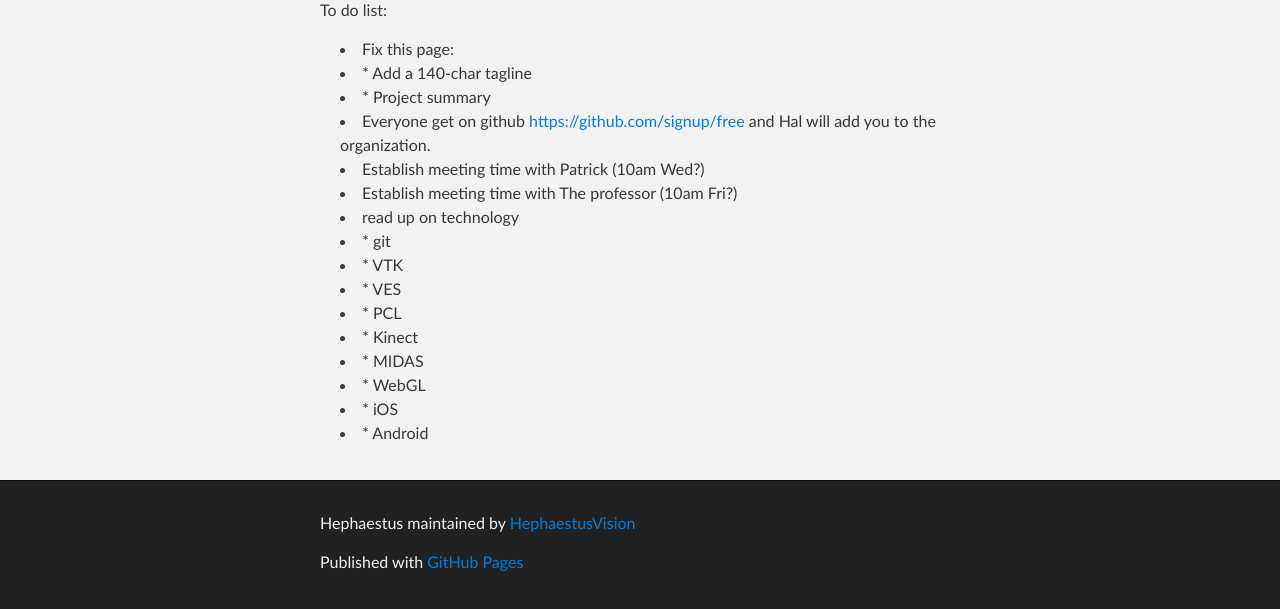
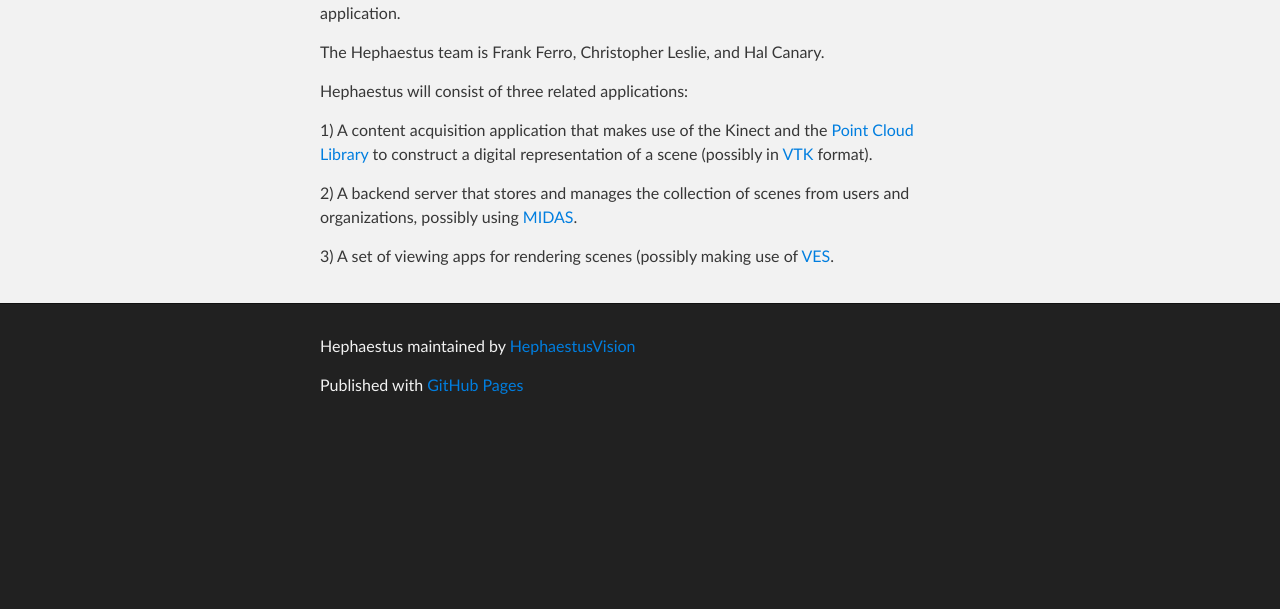
Before and after one commit to HephaestusVision/hephaestus, a plain HTML site: page index.html in a window 1280 px wide. Shown: the part 383-992 px from the top of the page. After the commit the page ends 815 px from the top, so only its background shows below. Drawn offline with Linux system fonts and the light colour scheme.

Commit message:
Create gh-pages branch via GitHub

```diff
--- a/index.html
+++ b/index.html
@@ -31,30 +31,19 @@
     <!-- MAIN CONTENT -->
     <div id="main_content_wrap" class="outer">
       <section id="main_content" class="inner">
-        <h3>Welcome to The Hephaestus Vision project.</h3>
+        <h1>The Hephaestus Project</h1>
 
-<p>The Hephaestus team is Frank Ferro, Christopher Leslie, and Hal Canary. </p>
+<p>Create, View, and Share 3D Scenes Using a Depth Camera and a WebGL/iOS/Android application.</p>
 
-<p>To do list:</p>
+<p>The Hephaestus team is Frank Ferro, Christopher Leslie, and Hal Canary.</p>
 
-<ul>
-<li>Fix this page:</li>
-<li>* Add a 140-char tagline</li>
-<li>* Project summary</li>
-<li>Everyone get on github <a href="https://github.com/signup/free">https://github.com/signup/free</a> and Hal will add you to the organization.</li>
-<li>Establish meeting time with Patrick (10am Wed?)</li>
-<li>Establish meeting time with The professor (10am Fri?)</li>
-<li>read up on technology</li>
-<li>* git</li>
-<li>* VTK</li>
-<li>* VES</li>
-<li>* PCL</li>
-<li>* Kinect</li>
-<li>* MIDAS</li>
-<li>* WebGL</li>
-<li>* iOS</li>
-<li>* Android</li>
-</ul>
+<p>Hephaestus will consist of three related applications:</p>
+
+<p>1) A content acquisition application that makes use of the Kinect and the <a href="http://pointclouds.org/">Point Cloud Library</a> to construct a digital representation of a scene (possibly in <a href="http://www.vtk.org/">VTK</a> format).</p>
+
+<p>2) A backend server that stores and manages the collection of scenes from users and organizations, possibly using <a href="http://www.midasplatform.org/">MIDAS</a>.</p>
+
+<p>3) A set of viewing apps for rendering scenes (possibly making use of <a href="http://www.vtk.org/Wiki/VES">VES</a>.</p>
       </section>
     </div>
 
--- a/params.json
+++ b/params.json
@@ -1 +1 @@
-{"google":"","note":"Don't delete this file! It's used internally to help with page regeneration.","name":"Hephaestus","tagline":"Create, View, and Share 3D Scenes Using a Depth Camera and a WebGL/iOS/Android application.","body":"### Welcome to The Hephaestus Vision project.\r\n\r\nThe Hephaestus team is Frank Ferro, Christopher Leslie, and Hal Canary. \r\n\r\nTo do list:\r\n* Fix this page:\r\n* * Add a 140-char tagline\r\n* * Project summary\r\n* Everyone get on github <https://github.com/signup/free> and Hal will add you to the organization.\r\n* Establish meeting time with Patrick (10am Wed?)\r\n* Establish meeting time with The professor (10am Fri?)\r\n* read up on technology\r\n* * git\r\n* * VTK\r\n* * VES\r\n* * PCL\r\n* * Kinect\r\n* * MIDAS\r\n* * WebGL\r\n* * iOS\r\n* * Android"}
+{"note":"Don't delete this file! It's used internally to help with page regeneration.","google":"","tagline":"Create, View, and Share 3D Scenes Using a Depth Camera and a WebGL/iOS/Android application.","body":"The Hephaestus Project\r\n======================\r\n\r\nCreate, View, and Share 3D Scenes Using a Depth Camera and a WebGL/iOS/Android application.\r\n\r\nThe Hephaestus team is Frank Ferro, Christopher Leslie, and Hal Canary.\r\n\r\nHephaestus will consist of three related applications:\r\n\r\n1) A content acquisition application that makes use of the Kinect and the [Point Cloud Library](http://pointclouds.org/) to construct a digital representation of a scene (possibly in [VTK](http://www.vtk.org/) format).\r\n\r\n2) A backend server that stores and manages the collection of scenes from users and organizations, possibly using [MIDAS](http://www.midasplatform.org/).\r\n\r\n3) A set of viewing apps for rendering scenes (possibly making use of [VES](http://www.vtk.org/Wiki/VES).\r\n\r\n","name":"Hephaestus"}
```
